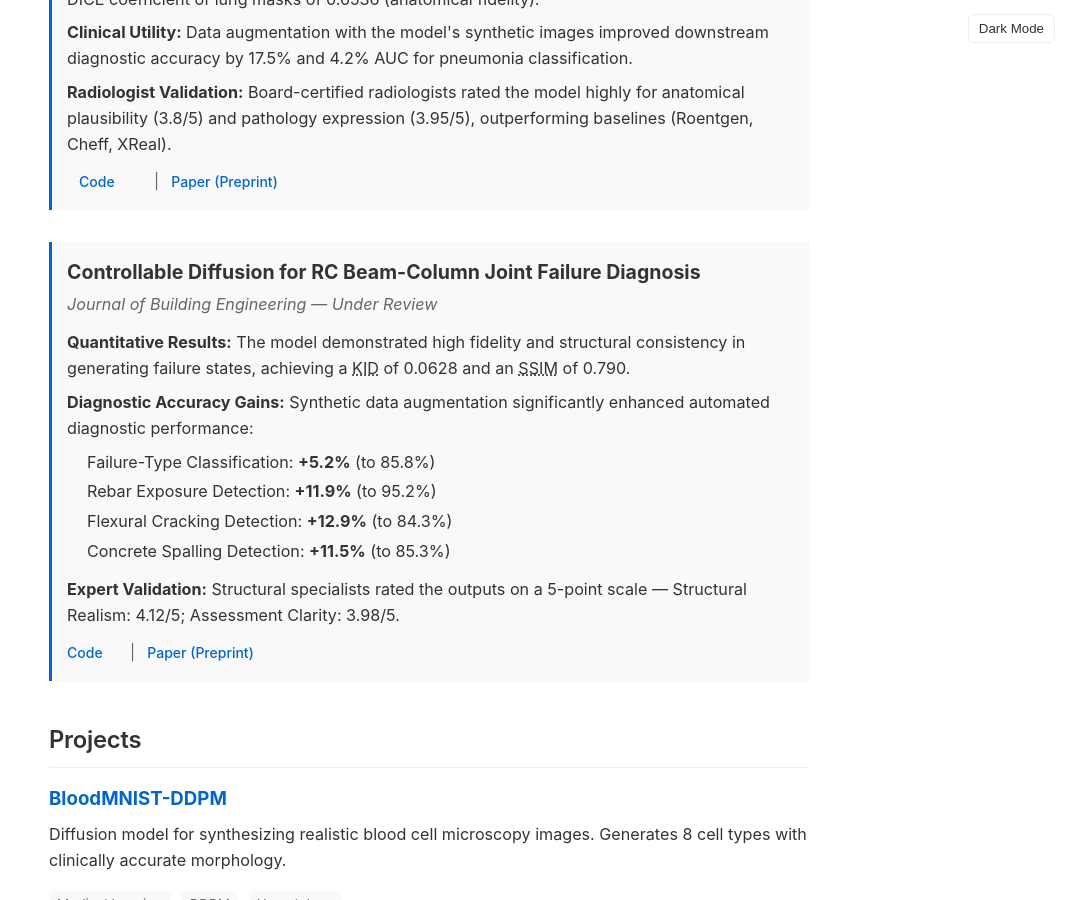
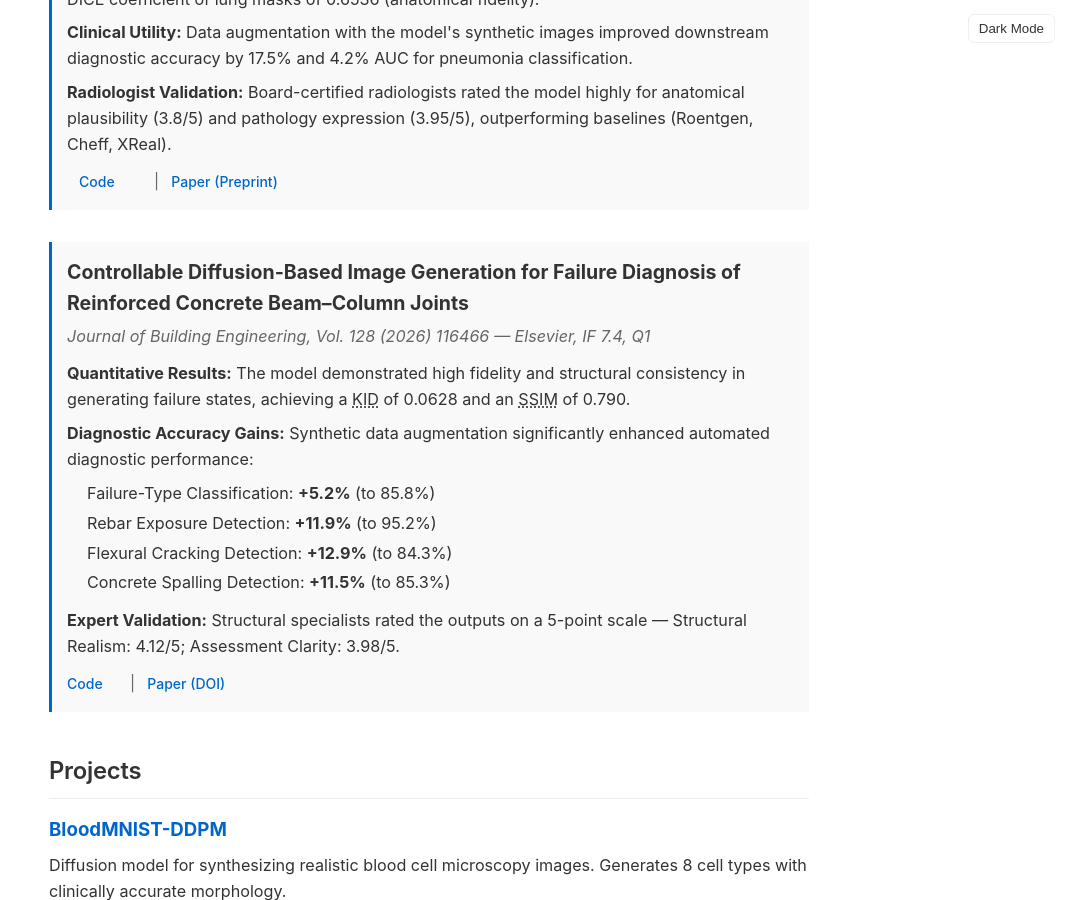
Before and after one commit to Vadim-ATL/Vadim-ATL.github.io, a Jekyll site: the page built from index.md, in a window 1280 px wide and 900 px high, scrolled down 994 px. Shown: the whole window, without its empty margins (211-1280 px from the left). Built offline with Jekyll 4.4.1, drawn with Linux system fonts in a browser that asks for light colours.

Commit message:
Update publication info

```diff
--- a/index.md
+++ b/index.md
@@ -252,8 +253,8 @@ title: Vadim Atlassov - Researcher
   </div>
 
   <div class="paper">
-    <div class="paper-title">Controllable Diffusion for RC Beam-Column Joint Failure Diagnosis</div>
-    <div class="paper-venue">Journal of Building Engineering — Under Review</div>
+    <div class="paper-title">Controllable Diffusion-Based Image Generation for Failure Diagnosis of Reinforced Concrete Beam–Column Joints</div>
+    <div class="paper-venue">Journal of Building Engineering, Vol. 128 (2026) 116466 — Elsevier, IF 7.4, Q1</div>
     <p>
       <strong>Quantitative Results:</strong> The model demonstrated high fidelity and structural consistency in generating failure states, achieving a <abbr title="Kernel Inception Distance">KID</abbr> of 0.0628 and an <abbr title="Structural Similarity Index">SSIM</abbr> of 0.790.
     </p>
@@ -272,7 +273,7 @@ title: Vadim Atlassov - Researcher
     <div class="paper-links">
       <a href="https://github.com/nubcico/GenBeamJoint" target="_blank" rel="noopener">Code</a>
       <span class="link-separator">|</span>
-      <a href="https://drive.google.com/file/d/1GpUAm8dhRuAxDzlUNANdaiV1kBqmBDmX/view?usp=sharing">Paper (Preprint)</a>
+      <a href="https://doi.org/10.1016/j.jobe.2026.116466" target="_blank" rel="noopener">Paper (DOI)</a>
     </div>
   </div>
 
```
Also changed, not shown: other parts of index.md (+1 -0 lines).
